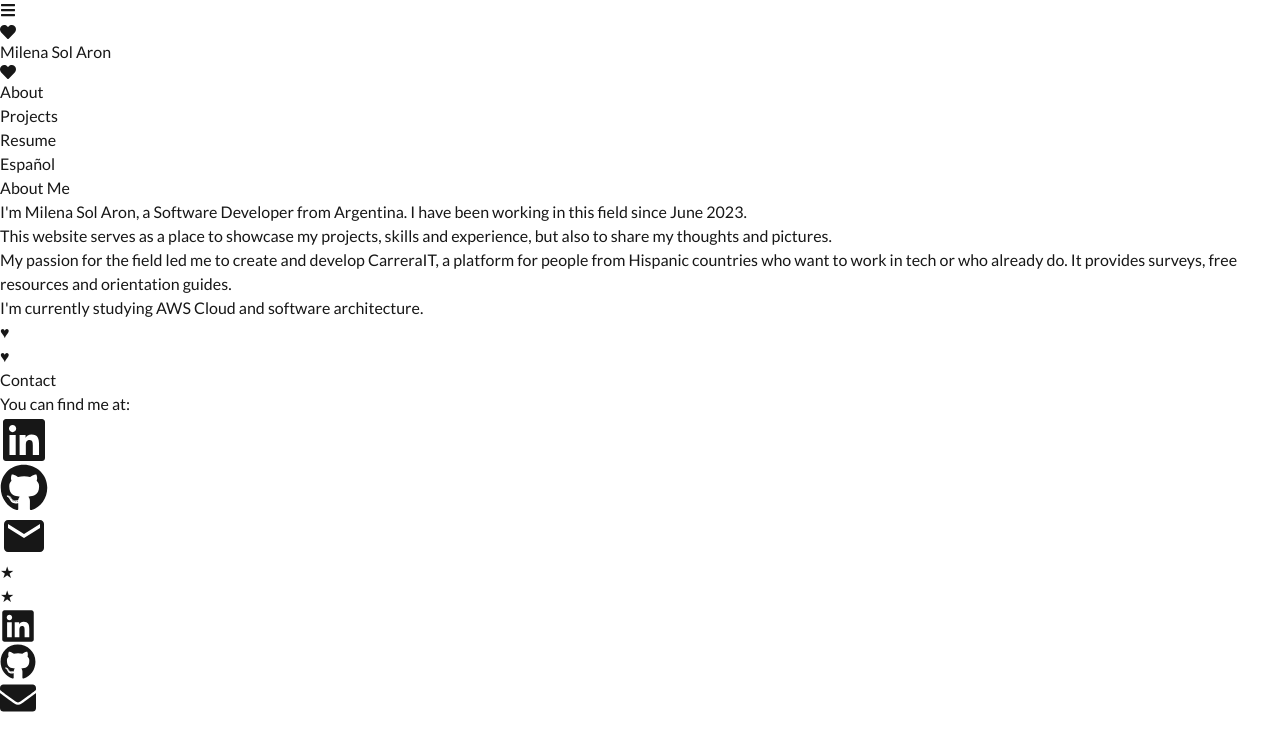
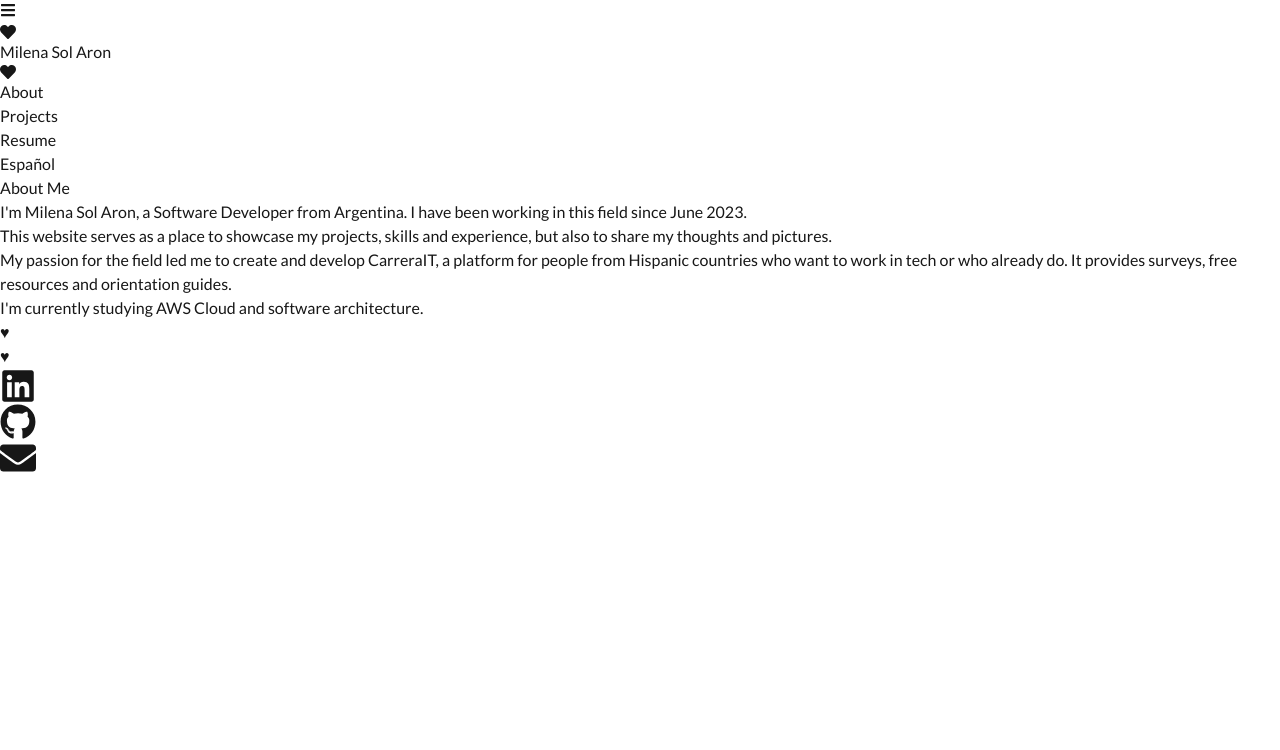
Before and after one commit to aronmilenasol/personal-website, a Next.js app: page /en/about in a window 1280 px wide. Shown: the top 750 px of the page. Built offline with nearby package versions, Linux system fonts and the light colour scheme.

Commit message:
refactor: remove contact div.

```diff
--- a/src/app/[locale]/about/page.tsx
+++ b/src/app/[locale]/about/page.tsx
@@ -1,10 +1,9 @@
 import { useTranslations } from "next-intl";
-import { FaLinkedin, FaGithub } from "react-icons/fa";
-import { MdEmail } from "react-icons/md";
 
 export default function About() {
   const t = useTranslations("About");
-  const paragraphClasses = "text-left text-lg md:text-xl leading-relaxed pb-2 text-pink-800";
+  const paragraphClasses =
+    "text-left text-lg md:text-xl leading-relaxed pb-2 text-pink-800";
 
   return (
     <section className="font-lato flex flex-col justify-center items-center p-4 min-h-screen bg-gradient-to-r from-orange-50 to-pink-100 text-pink-800">
@@ -25,40 +24,6 @@ export default function About() {
           <span className="text-white text-xl">♥</span>
         </div>
       </div>
-    <div className="max-w-md mx-auto bg-pink-100 border-4 border-pink-300 rounded-lg p-6 shadow-lg relative">
-      <div className="text-center">
-        <h2 className="text-3xl font-bold text-pink-600 mb-4 font-cursive">
-          {t("contact")}
-        </h2>
-        <p className={paragraphClasses}>{t("contact-description")}</p>
-        <div className="flex justify-center space-x-6">
-          <a
-            href="https://www.linkedin.com/in/milenasaron/"
-            className="text-pink-600 hover:text-pink-800 transition-colors"
-          >
-            <FaLinkedin size={48} />
-          </a>
-          <a
-            href="https://github.com/aronmilenait"
-            className="text-pink-600 hover:text-pink-800 transition-colors"
-          >
-            <FaGithub size={48} />
-          </a>
-          <a
-            href="mailto:aronmilena.it@gmail.com"
-            className="text-pink-600 hover:text-pink-800 transition-colors"
-          >
-            <MdEmail size={48} />
-          </a>
-        </div>
-      </div>
-      <div className="absolute -top-4 -left-4 w-8 h-8 bg-pink-300 rounded-full flex items-center justify-center">
-        <span className="text-white text-xl">★</span>
-      </div>
-      <div className="absolute -bottom-4 -right-4 w-8 h-8 bg-pink-300 rounded-full flex items-center justify-center">
-        <span className="text-white text-xl">★</span>
-      </div>
-    </div>
     </section>
   );
 }
```
Lines whose indentation alone changed are shown as unchanged.
